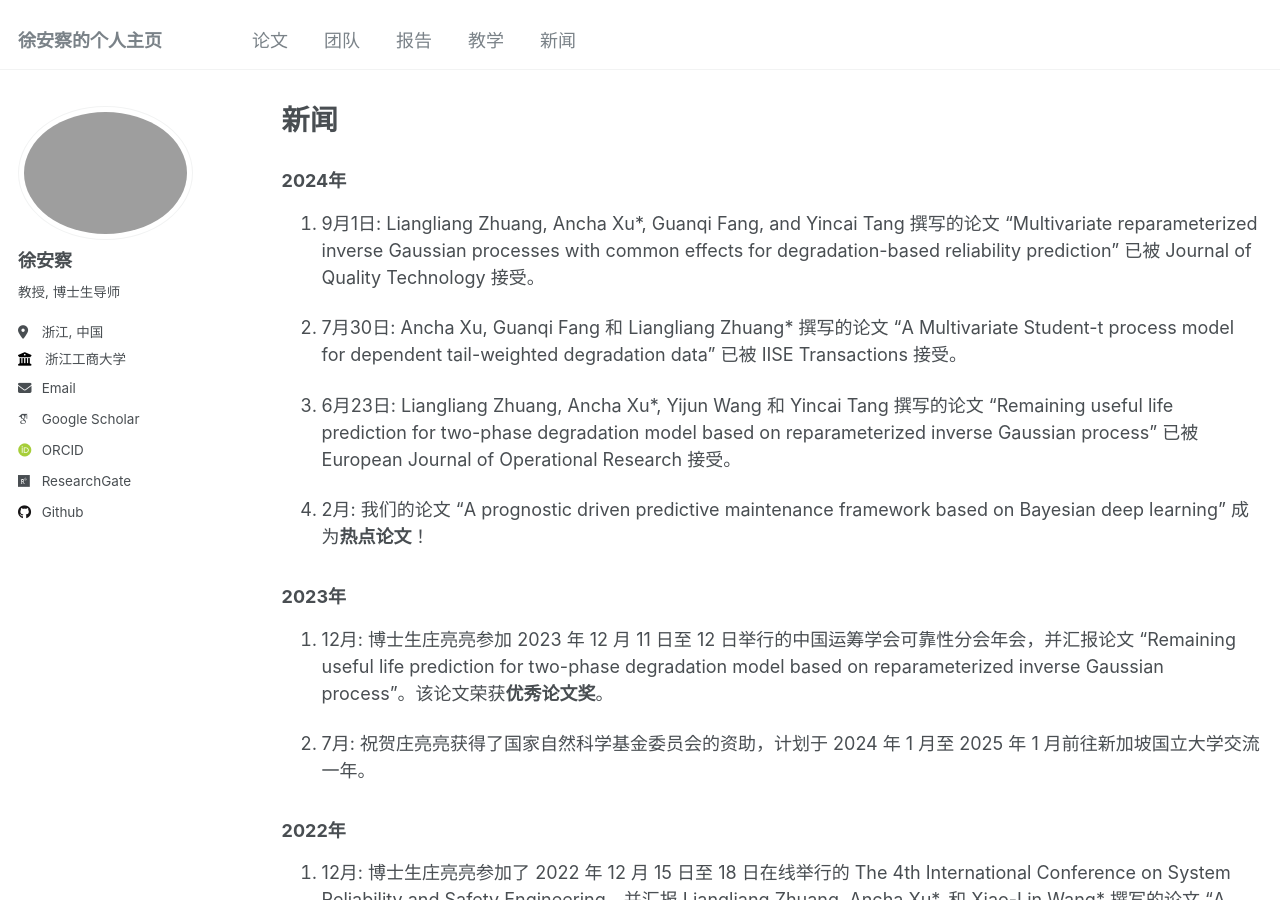
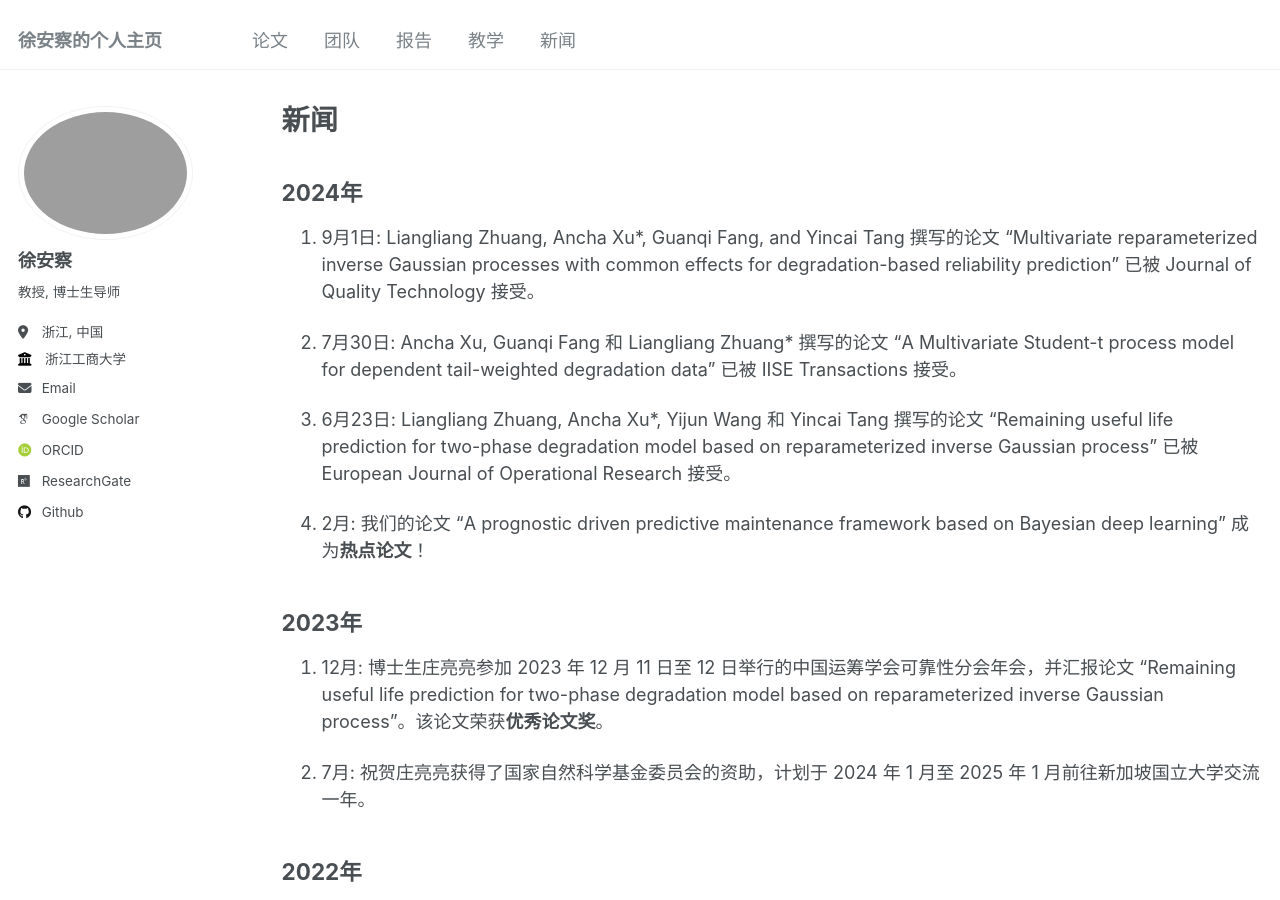
Before and after one commit to XU-ANCHA/XU-ANCHA.github.io, a Jekyll site: the page built from _pages/year-archive.md, in a window 1280 px wide and 900 px high. Built offline with Jekyll 4.4.1, drawn with Linux system fonts in a browser that asks for light colours; some web fonts are replaced.

```diff
--- a/_pages/year-archive.md
+++ b/_pages/year-archive.md
@@ -5,7 +5,7 @@ permalink: /year-archive/
 author_profile: true
 ---
 
-### 2024年
+## 2024年
 
 1. 9月1日: Liangliang Zhuang, Ancha Xu\*, Guanqi Fang, and Yincai Tang 撰写的论文 “Multivariate reparameterized inverse Gaussian processes with common effects for degradation-based reliability prediction” 已被 Journal of Quality Technology 接受。
 
@@ -15,13 +15,13 @@ author_profile: true
 
 1. 2月: 我们的论文 “A prognostic driven predictive maintenance framework based on Bayesian deep learning” 成为**热点论文**！
 
-### 2023年
+## 2023年
 
 1. 12月: 博士生庄亮亮参加 2023 年 12 月 11 日至 12 日举行的中国运筹学会可靠性分会年会，并汇报论文 “Remaining useful life prediction for two-phase degradation model based on reparameterized inverse Gaussian process”。该论文荣获**优秀论文奖**。
 
 1. 7月: 祝贺庄亮亮获得了国家自然科学基金委员会的资助，计划于 2024 年 1 月至 2025 年 1 月前往新加坡国立大学交流一年。
 
-### 2022年
+## 2022年
 
 1. 12月: 博士生庄亮亮参加了 2022 年 12 月 15 日至 18 日在线举行的 The 4th International Conference on System Reliability and Safety Engineering，并汇报 Liangliang Zhuang, Ancha Xu\*, 和 Xiao-Lin Wang\* 撰写的论文 “A prognostic driven predictive maintenance framework based on Bayesian deep learning”。该论文荣获 **Best Student Paper Award**。
 
```
